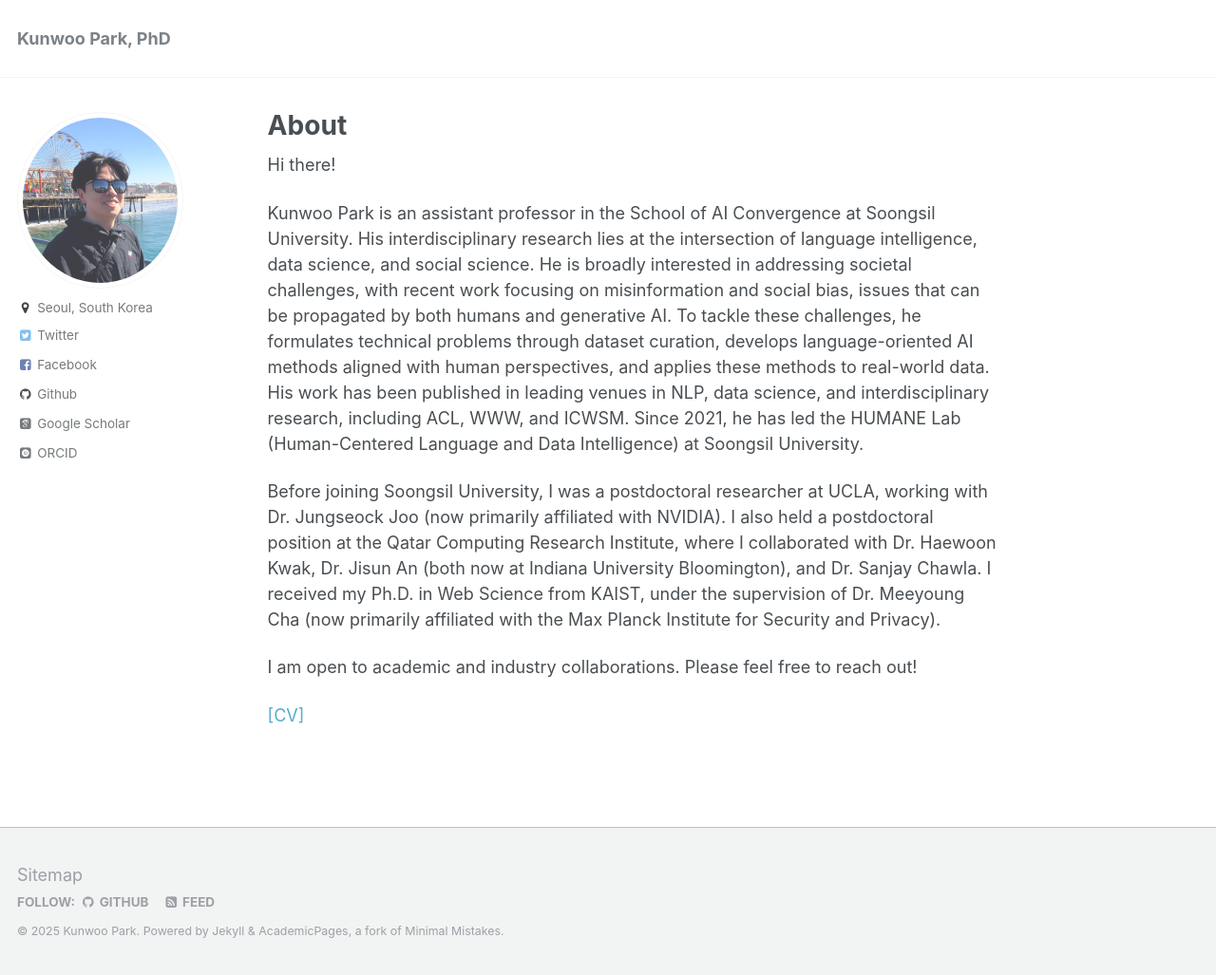
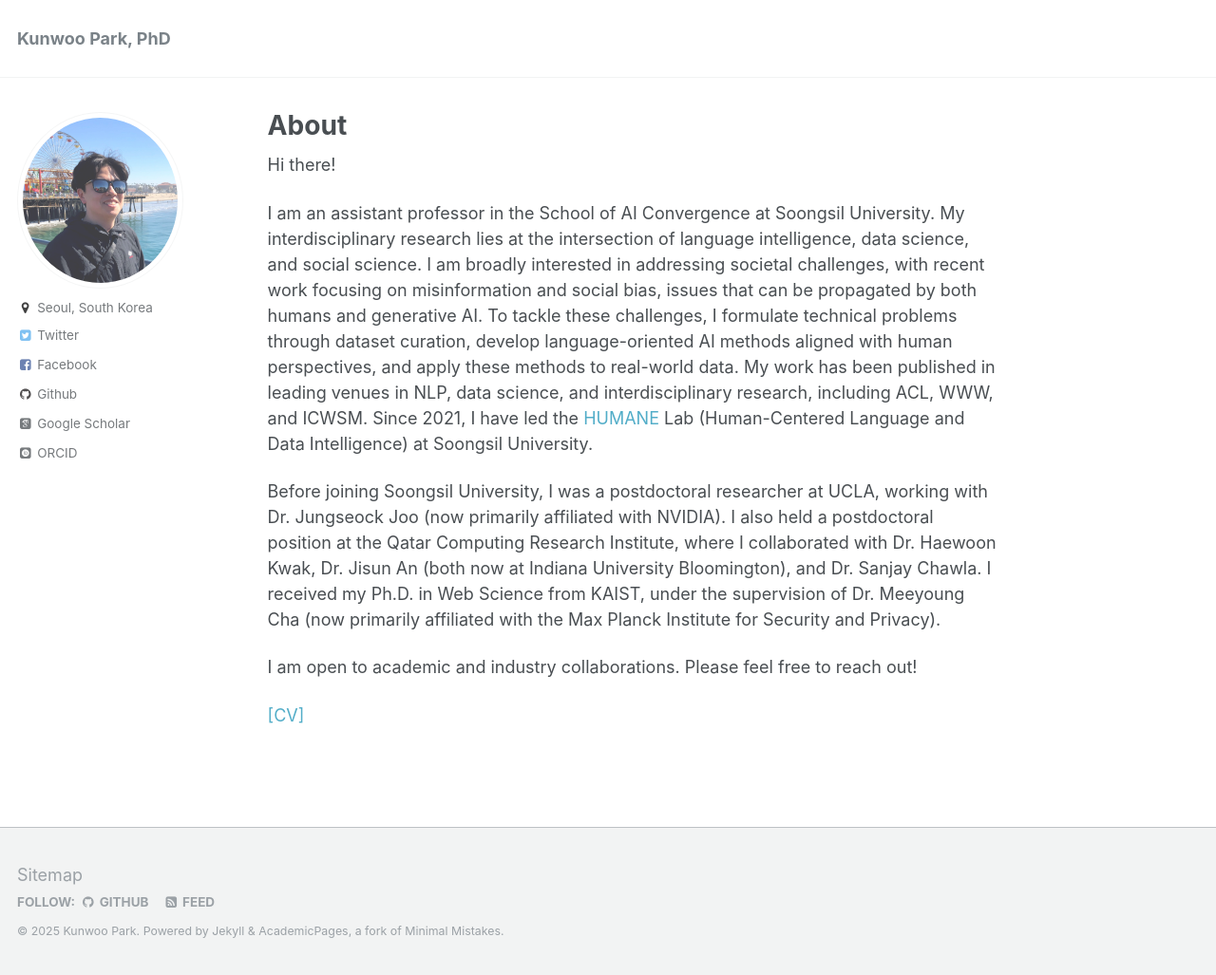
Before and after one commit to bywords/bywords.github.io, a Jekyll site: the page built from _pages/about.md, in a window 1280 px wide and 1027 px high. Shown: the whole window at 95% size. Built offline with Jekyll 4.4.1, drawn with Linux system fonts in a browser that asks for light colours; some web fonts are replaced.

Commit message:
Update about.md

```diff
--- a/_pages/about.md
+++ b/_pages/about.md
@@ -10,7 +10,7 @@ redirect_from:
 
 Hi there!
 
-Kunwoo Park is an assistant professor in the School of AI Convergence at Soongsil University. His interdisciplinary research lies at the intersection of language intelligence, data science, and social science. He is broadly interested in addressing societal challenges, with recent work focusing on misinformation and social bias, issues that can be propagated by both humans and generative AI.  To tackle these challenges, he formulates technical problems through dataset curation, develops language-oriented AI methods aligned with human perspectives, and applies these methods to real-world data. His work has been published in leading venues in NLP, data science, and interdisciplinary research, including ACL, WWW, and ICWSM. Since 2021, he has led the HUMANE Lab (Human-Centered Language and Data Intelligence) at Soongsil University.
+I am an assistant professor in the School of AI Convergence at Soongsil University. My interdisciplinary research lies at the intersection of language intelligence, data science, and social science. I am broadly interested in addressing societal challenges, with recent work focusing on misinformation and social bias, issues that can be propagated by both humans and generative AI.  To tackle these challenges, I formulate technical problems through dataset curation, develop language-oriented AI methods aligned with human perspectives, and apply these methods to real-world data. My work has been published in leading venues in NLP, data science, and interdisciplinary research, including ACL, WWW, and ICWSM. Since 2021, I have led the [HUMANE](https://ssu-humane.github.io) Lab (Human-Centered Language and Data Intelligence) at Soongsil University.
 
 Before joining Soongsil University, I was a postdoctoral researcher at UCLA, working with Dr. Jungseock Joo (now primarily affiliated with NVIDIA). I also held a postdoctoral position at the Qatar Computing Research Institute, where I collaborated with Dr. Haewoon Kwak, Dr. Jisun An (both now at Indiana University Bloomington), and Dr. Sanjay Chawla. I received my Ph.D. in Web Science from KAIST, under the supervision of Dr. Meeyoung Cha (now primarily affiliated with the Max Planck Institute for Security and Privacy).
 
```
